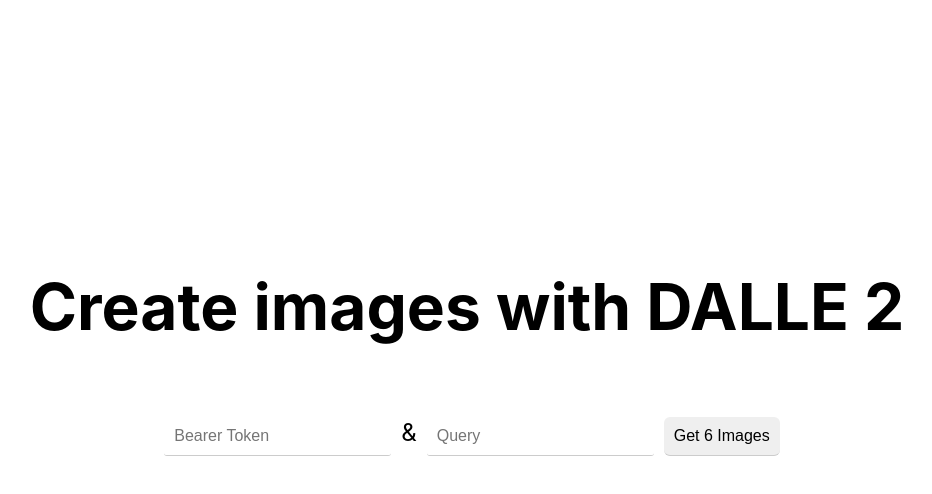
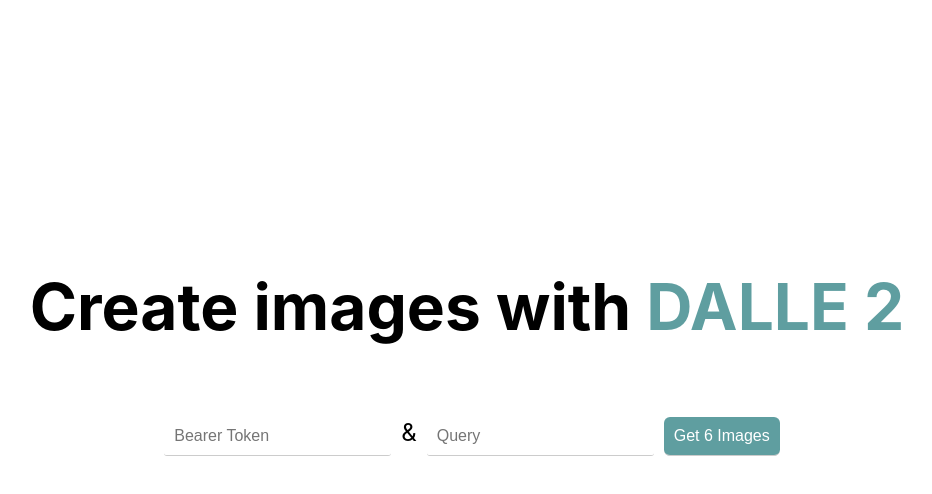
Before and after one commit to 1998code/DALLE-2-App, a Next.js app: page / in a window 1280 px wide. In both pictures the pointer is over the button "Get 6 Images". Shown: the top 494 px of the page, without its empty margins (173-1105 px from the left). Built offline with nearby package versions, Linux system fonts and the light colour scheme.

Commit message:
Some fixes

```diff
--- a/pages/index.js
+++ b/pages/index.js
@@ -38,7 +38,7 @@
       </Head>
 
       <main className={styles.main}>
-        <h1 className={styles.title}>Create images with DALLE 2</h1>
+        <h1 className={styles.title}>Create images with <span className={styles.titleColor}>DALLE 2</span></h1>
         <p className={styles.description}>
           <input
             id="token"
@@ -67,7 +67,7 @@
           {results.map((result) => {
             return (
               <div className={styles.card}>
-                <img width="100%" src={result.generation.image_path} />
+                <img className={styles.imgPreview} src={result.generation.image_path} />
               </div>
             );
           })}
--- a/styles/Home.module.css
+++ b/styles/Home.module.css
@@ -26,6 +26,10 @@
   justify-content: center;
   align-items: center;
   flex-grow: 1;
+}
+
+.titleColor {
+  color: cadetblue;
 }
 
 .title a {
@@ -75,21 +79,25 @@
 
 .card {
   margin: 1rem;
-  padding: 1.5rem;
   text-align: left;
   color: inherit;
   text-decoration: none;
-  border: 1px solid #eaeaea;
   border-radius: 10px;
   transition: color 0.15s ease, border-color 0.15s ease;
   max-width: 300px;
 }
 
-.card:hover,
-.card:focus,
-.card:active {
-  color: #0070f3;
-  border-color: #0070f3;
+.imgPreview {
+  width: 100%;
+  border-radius: 10px;
+}
+
+.imgPreview:hover,
+.imgPreview:focus,
+.imgPreview:active {
+  transform: scale(1.1);
+  cursor: pointer;
+  transition-duration: 1s;
 }
 
 .card h2 {
--- a/styles/globals.css
+++ b/styles/globals.css
@@ -33,3 +33,9 @@
   margin-bottom: 10px;
   border-radius: 6px;
 }
+
+button:hover {
+  background-color: cadetblue;
+  cursor: pointer;
+  color: white;
+}
```
Also changed, not shown: 1 other file (tests, documents, lock files or other folders).
